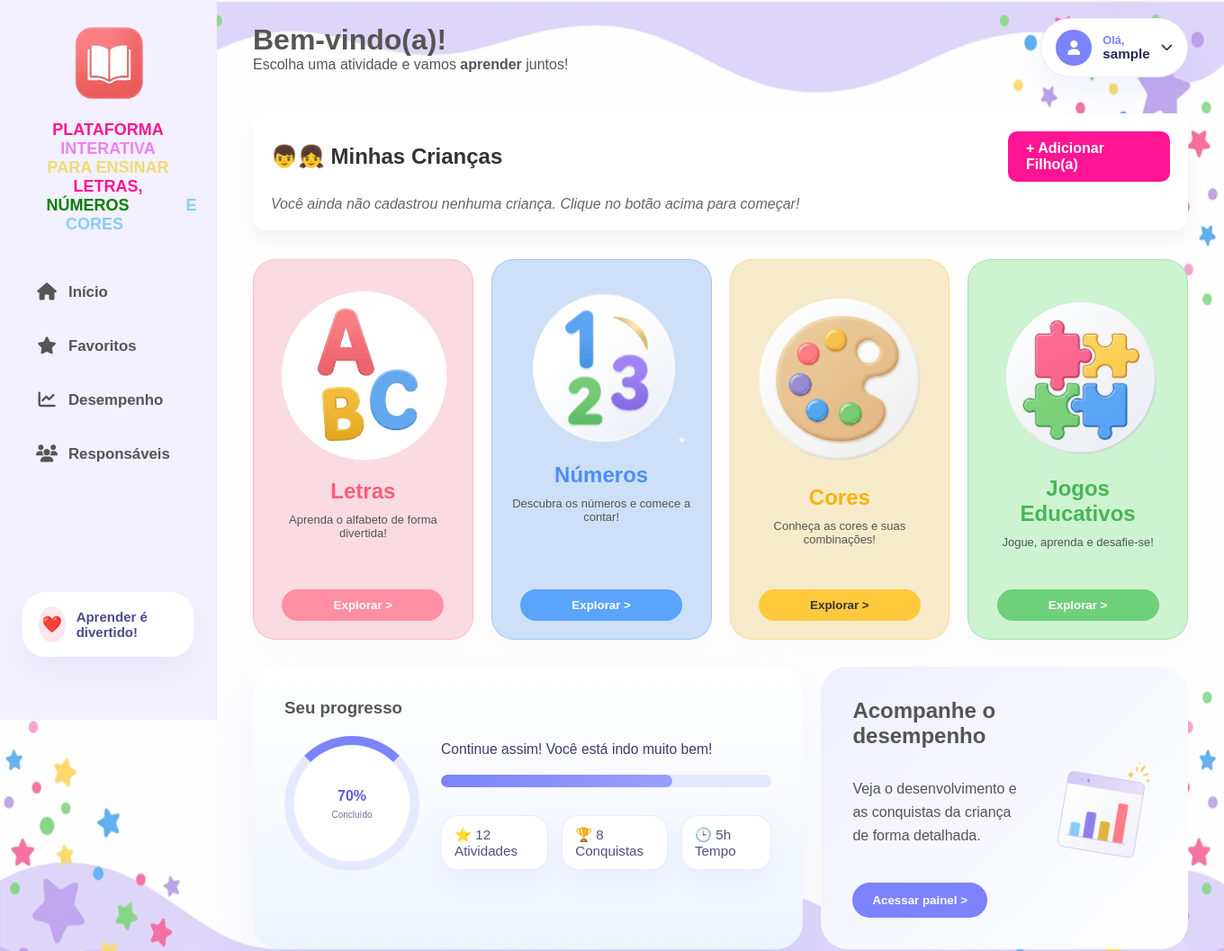
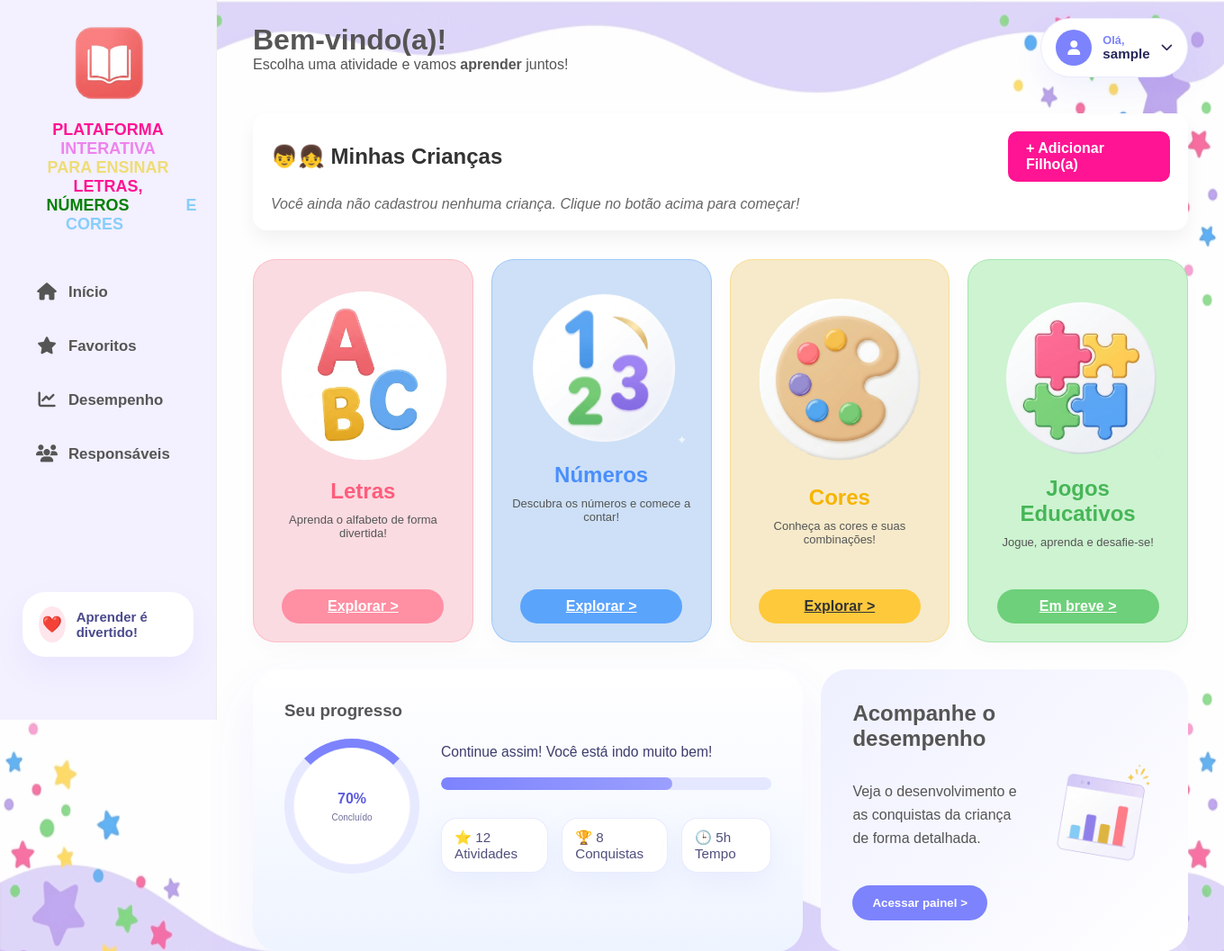
Before and after one commit to nogueiratng/PTCC, a Django app: page /dashboard/ in a window 1360 px wide. Shown: the top 1057 px of the page at 90% size. Run offline with Django 5.2, Linux system fonts and the light colour scheme; the visitor is signed in with stand-in values (Sample User, id 1).

Commit message:
botões inteligentes do dashboard com progessão de atividades

```diff
--- a/templates/dashboard.html
+++ b/templates/dashboard.html
@@ -32,28 +32,28 @@
         <img src="{% static 'img/abc.png' %}" alt="Letras">
         <h2>Letras</h2>
         <p>Aprenda o alfabeto de forma divertida!</p>
-        <button class="btn btn-pink">Explorar ></button>
+        <a href="{% url 'users:iniciar_jogo' 'L' %}" class="btn btn-pink">Explorar ></a>
     </div>
 
     <div class="card card-blue">
         <img src="{% static 'img/123.png' %}" alt="Números">
         <h2>Números</h2>
         <p>Descubra os números e comece a contar!</p>
-        <button class="btn btn-blue">Explorar ></button>
+        <a href="{% url 'users:iniciar_jogo' 'N' %}" class="btn btn-blue">Explorar ></a>
     </div>
 
     <div class="card card-yellow">
         <img src="{% static 'img/art.png' %}" alt="Cores">
         <h2>Cores</h2>
         <p>Conheça as cores e suas combinações!</p>
-        <button class="btn btn-yellow">Explorar ></button>
+        <a href="{% url 'users:iniciar_jogo' 'C' %}" class="btn btn-yellow">Explorar ></a>
     </div>
 
     <div class="card card-green">
         <img src="{% static 'img/puzzle.png' %}" alt="Jogos">
         <h2>Jogos Educativos</h2>
         <p>Jogue, aprenda e desafie-se!</p>
-        <button class="btn btn-green">Explorar ></button>
+        <a href="#" class="btn btn-green">Em breve ></a>
     </div>
 </section>
 
--- a/users/urls.py
+++ b/users/urls.py
@@ -15,4 +15,5 @@ urlpatterns = [
     path('atividade/<int:atividade_id>/adicionar-pergunta/', views.adicionar_pergunta_view, name='adicionar_pergunta'),
     path('jogar/<int:atividade_id>/', views.jogar_atividade_view, name='jogar_atividade'),
     path('api/salvar-desempenho/', views.salvar_desempenho_api, name='salvar_desempenho'),
+    path('iniciar/<str:tipo>/', views.iniciar_jogo_view, name='iniciar_jogo'),
 ]
--- a/users/views.py
+++ b/users/views.py
@@ -219,3 +219,44 @@ def salvar_desempenho_api(request):
             return JsonResponse({'status': 'error', 'message': str(e)}, status=400)
 
     return JsonResponse({'status': 'error', 'message': 'Método não permitido'}, status=405)
+
+@login_required
+def iniciar_jogo_view(request, tipo):
+    """Roteador inteligente: encontra a próxima atividade não-concluída pela criança"""
+    if not request.user.is_responsavel:
+        messages.error(request, 'Apenas responsáveis podem iniciar jogos.')
+        return redirect('users:dashboard')
+
+    # Pega a primeira criança do responsável (futuramente pode ter seleção)
+    crianca = request.user.criancas.first()
+    if not crianca:
+        messages.error(request, 'Cadastre uma criança primeiro para poder jogar!')
+        return redirect('users:dashboard')
+
+    # IDs das atividades que essa criança já jogou
+    atividades_ja_feitas = Desempenho.objects.filter(
+        crianca=crianca
+    ).values_list('atividade_id', flat=True)
+
+    # Busca atividades do tipo pedido, com perguntas cadastradas, que ainda não foram feitas
+    proxima_atividade = Atividade.objects.filter(
+        tipo=tipo,
+        perguntas__isnull=False
+    ).exclude(
+        id__in=atividades_ja_feitas
+    ).distinct().first()
+
+    if proxima_atividade:
+        # Criança tem uma atividade nova! Redireciona para o jogo.
+        return redirect('users:jogar_atividade', atividade_id=proxima_atividade.id)
+    else:
+        # Verifica se existem atividades desse tipo (mas a criança já fez todas)
+        total_atividades = Atividade.objects.filter(tipo=tipo, perguntas__isnull=False).distinct().count()
+        tipo_display = {'L': 'Letras', 'N': 'Números', 'C': 'Cores'}.get(tipo, tipo)
+
+        if total_atividades > 0:
+            messages.success(request, f'🏆 Parabéns! Você já completou todos os desafios de {tipo_display}! Aguarde novos desafios em breve.')
+        else:
+            messages.info(request, f'Ainda não há jogos de {tipo_display} disponíveis. Fique de olho!')
+
+        return redirect('users:dashboard')
```
